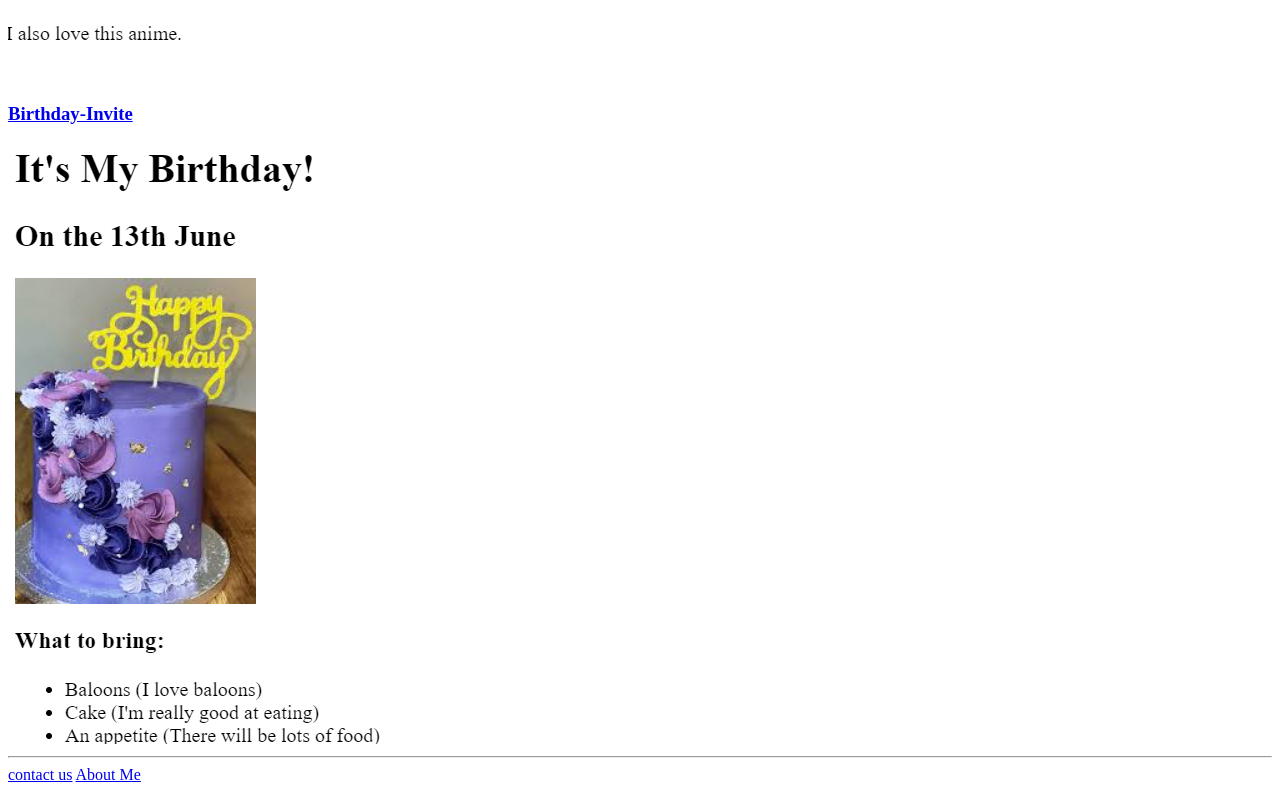
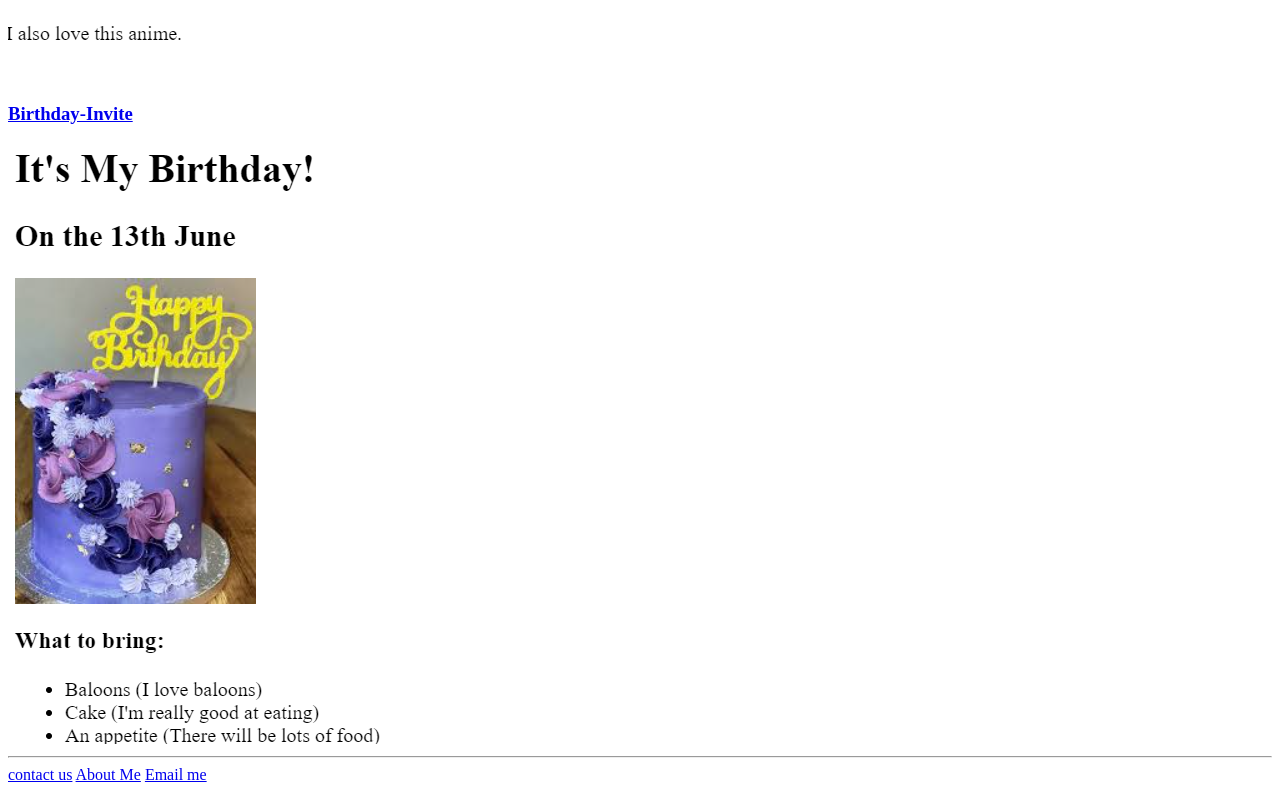
Before and after one commit to SHALOM977/html.protfliopractice, a plain HTML site: page index.html in a window 1280 px wide. Shown: the part 569-1361 px from the top of the page. Drawn offline with Linux system fonts and the light colour scheme.

Commit message:
Update index.html

```diff
--- a/index.html
+++ b/index.html
@@ -36,6 +36,7 @@ https://developer.mozilla.org/en-US/docs/Web/HTML/Element/img#attr-height -->
     <hr>
     <a href="./public/contact2.html">contact us</a>
     <a href="./public/abou2t.html">About Me</a>
+    <a href="emelifonwushalom@gmail.com">Email me</a>
 
 
 </body>
```
